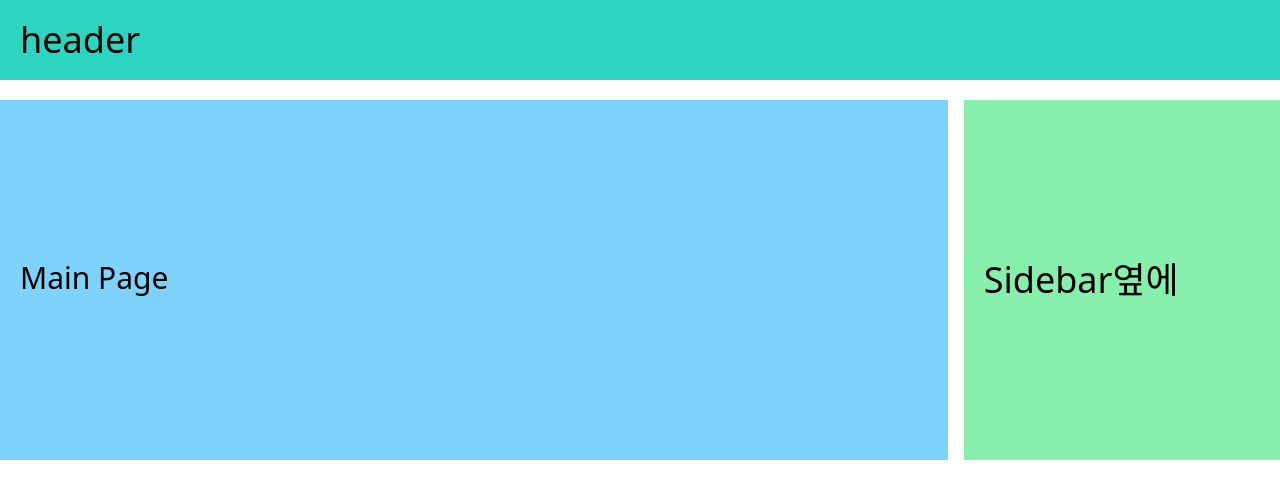
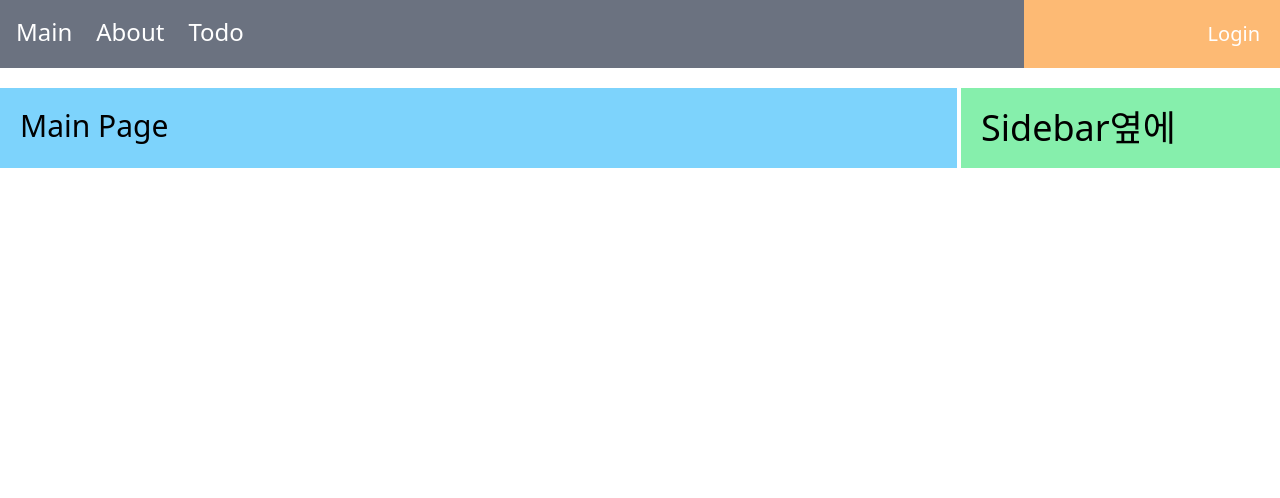
Before and after one commit to SuanChoi-Claire/Mall, a React (Create React App) app: page / in a window 1280 px wide. Shown: the top 498 px of the page. Built offline with nearby package versions, Linux system fonts and the light colour scheme.

Commit message:
p73 2.10 까지진행-{outlet}{children}{Navigate}{param}

```diff
--- /dev/null
+++ b/src/components/menus/BasicMenu.js
@@ -0,0 +1,27 @@
+import { Link } from "react-router-dom";
+
+const BasicMenu = () => {
+  return (
+    <nav id="navbar" className="flex bg-blue-300">
+      <div className="w-4/5 bg-gray-500">
+        <ul className="flex p-4 text-white front-bold">
+          <li className="pr-6 text-2xl">
+            <Link to={"/"}>Main</Link>
+          </li>
+          <li className="pr-6 text-2xl">
+            <Link to={"/about"}>About</Link>
+          </li>
+          <li className="pr-6 text-2xl">
+            <Link to={"/todo/"}>Todo</Link>
+          </li>
+        </ul>
+      </div>
+
+      <div className="w-1/5 flex justify-end bg-orange-300 p-4 front-medium">
+        <div className="text-white text-xl m-1 rounded">Login</div>
+      </div>
+    </nav>
+  );
+};
+
+export default BasicMenu;
--- a/src/layouts/BasicLayout.js
+++ b/src/layouts/BasicLayout.js
@@ -1,17 +1,17 @@
+import BasicMenu from "../components/menus/BasicMenu";
+
 const { children } = require("react");
 
 const BasicLayout = ({ children }) => {
   return (
     <>
-      <header className="bg-teal-400 p-5">
-        <h1 className="text-2xl md:text-4xl">header</h1>
-      </header>
+      <BasicMenu />
 
-      <div className="bg-white my-5 w-full flex flex-col space-y-4 md:flex-row md:space-x-4 md:space-y-0">
-        <main className="bg-sky-300 md:w-2/3 lg:w-3/4 px-5 py-40">
+      <div className="bg-white my-5 w-full flex flex-col space-y-4 md:flex-row md:space-x-1 md:space-y-0">
+        <main className="bg-sky-300 md:w-4/5 lg:w-3/4 px-5 py-5">
           {children}
         </main>
-        <aside className="bg-green-300 md:w-1/3 lg:w-1/4 px-5 py-40">
+        <aside className="bg-green-300 md:w-1/5 lg:w-1/4 px-5  flex py-5">
           <h1 className="text-2xl md:text-4xl">Sidebar옆에</h1>
         </aside>
       </div>
--- a/src/pages/AboutPage.js
+++ b/src/pages/AboutPage.js
@@ -1,5 +1,11 @@
+import BasicLayout from "../layouts/BasicLayout";
+
 const AboutPage = () => {
-  return <div className="text-3xl">About Page</div>;
+  return (
+    <BasicLayout>
+      <div className="text-3xl">About Page </div>
+    </BasicLayout>
+  );
 };
 
 export default AboutPage;
--- /dev/null
+++ b/src/pages/todo/AddPage.js
@@ -0,0 +1,5 @@
+const AddPage = () => {
+  return <div className="text-3xl font-extrabold">Todo Add Page</div>;
+};
+
+export default AddPage;
--- /dev/null
+++ b/src/pages/todo/IndexPage.js
@@ -0,0 +1,39 @@
+import { Outlet, useNavigate } from "react-router-dom";
+import BasicLayout from "../../layouts/BasicLayout";
+import { useCallback } from "react";
+
+const IndexPage = () => {
+  const navigate = useNavigate();
+
+  const handleClickList = useCallback(() => {
+    navigate({ pathname: "list" });
+  });
+
+  const handleClickAdd = useCallback(() => {
+    navigate({ pathname: "add" });
+  });
+
+  return (
+    <BasicLayout>
+      <div className="w-full flex m-2 p-2">
+        <div
+          className="text-xl m-1 p-2 w-20 front-extrabold text-center underline"
+          onClick={handleClickList}
+        >
+          LIST
+        </div>
+        <div
+          className="text-xl m-1 p-2 w-20 front-extrabold text-center underline"
+          onClick={handleClickAdd}
+        >
+          ADD
+        </div>
+      </div>
+      <div className="flex flex-wrap w-full">
+        <Outlet />
+      </div>
+    </BasicLayout>
+  );
+};
+
+export default IndexPage;
--- /dev/null
+++ b/src/pages/todo/ListPage.js
@@ -0,0 +1,18 @@
+import { useSearchParams } from "react-router-dom";
+
+const ListPage = () => {
+  const [queryParams] = useSearchParams();
+
+  const page = queryParams.get("page") ? parseInt(queryParams.get("page")) : 1;
+  const size = queryParams.get("size") ? parseInt(queryParams.get("size")) : 10;
+
+  return (
+    <div className="p-4 w-full bg-white">
+      <div className="text-3xl font-extrabold">
+        Todo List Page Component{page}***{size}
+      </div>
+    </div>
+  );
+};
+
+export default ListPage;
--- /dev/null
+++ b/src/pages/todo/ReadPage.js
@@ -0,0 +1,10 @@
+import { useParams } from "react-router-dom";
+
+const ReadPage = () => {
+  const { tno } = useParams();
+  return (
+    <div className="text-3xl font-extrabold">Todo Read Page Component{tno}</div>
+  );
+};
+
+export default ReadPage;
--- a/src/router/root.js
+++ b/src/router/root.js
@@ -1,9 +1,12 @@
 import { Suspense, lazy } from "react";
+import todoRouter from "./todoRouter";
+
 const { createBrowserRouter } = require("react-router-dom");
 
 const Loading = <div>Loding...</div>;
 const About = lazy(() => import("../pages/AboutPage"));
 const Main = lazy(() => import("../pages/MainPage"));
+const TodoIndex = lazy(() => import("../pages/todo/IndexPage"));
 
 const root = createBrowserRouter([
   {
@@ -22,6 +25,15 @@
       </Suspense>
     ),
   },
+  {
+    path: "todo",
+    element: (
+      <Suspense fallback={Loading}>
+        <TodoIndex />
+      </Suspense>
+    ),
+    children: todoRouter(),
+  },
 ]);
 
 export default root;
--- /dev/null
+++ b/src/router/todoRouter.js
@@ -0,0 +1,42 @@
+import { lazy, Suspense } from "react";
+import { Navigate } from "react-router-dom";
+
+const Loading = <div>Loading....</div>;
+const TodoList = lazy(() => import("../pages/todo/ListPage"));
+const TodoRead = lazy(() => import("../pages/todo/ReadPage"));
+const TodoAdd = lazy(() => import("../pages/todo/AddPage"));
+
+const todoRouter = () => {
+  return [
+    {
+      path: "list",
+      element: (
+        <Suspense fallback={Loading}>
+          <TodoList />
+        </Suspense>
+      ),
+    },
+    {
+      path: "",
+      element: <Navigate replace to="list" />,
+    },
+    {
+      path: "read/:tno",
+      element: (
+        <Suspense fallback={Loading}>
+          <TodoRead />
+        </Suspense>
+      ),
+    },
+    {
+      path: "add",
+      element: (
+        <Suspense fallback={Loading}>
+          <TodoAdd />
+        </Suspense>
+      ),
+    },
+  ];
+};
+
+export default todoRouter;
```
